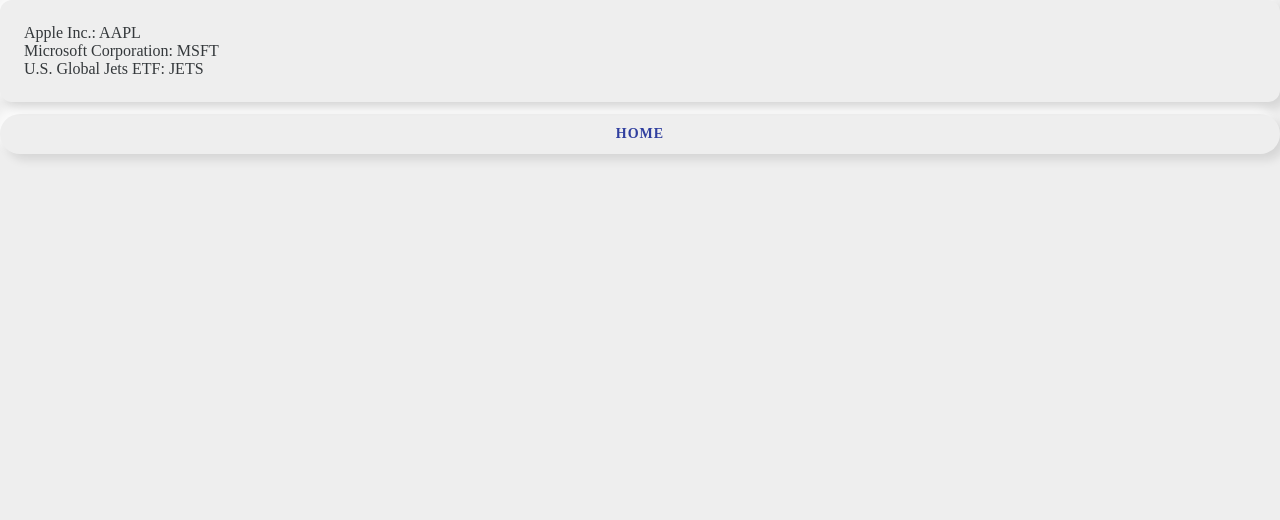
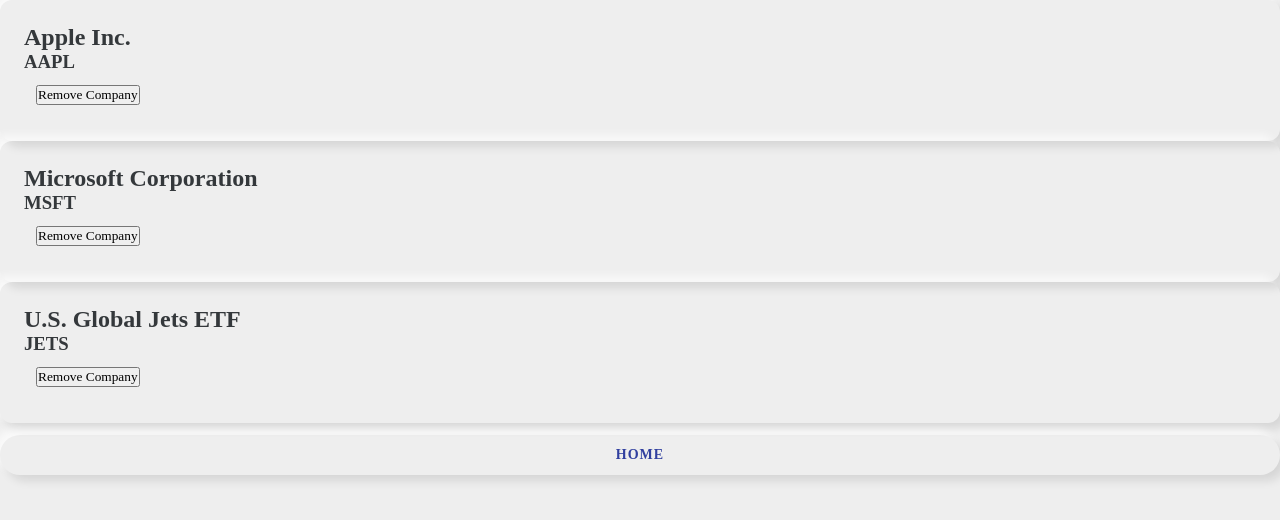
Before and after one commit to paulngovu/stock-app, a Django app: page /companies/ in a window 1280 px wide. Shown: the top 520 px of the page. Run offline with Django 3.2, Linux system fonts and the light colour scheme; data comes from the database, SQL or seed files in the repository; both versions use the stored data as it was after the commit.

Commit message:
Add function to remove company from watchlist

```diff
--- a/stocks/templates/companies.html
+++ b/stocks/templates/companies.html
@@ -5,11 +5,17 @@
 <title>{{ title }}</title>
 
 <div class="wrapper">
-  <div class="container">
-    {% for company in companies %}
-      <p>{{ company.name }}: {{ company.symbol }}</p>
-    {% endfor %}
-  </div>
+  {% for company in companies %}
+    <div class="container">
+      <h2>{{ company.name }}</h2>
+      <h3>{{ company.symbol }}</h3>
+      <form action="{% url 'dashboard' %}" method="post" value="{{request.POST.companyName}}">
+        {% csrf_token %}
+        <input type="hidden" name="companyName" value= "{{ company.name }}" required>
+        <input type="submit" name="submit" value="Remove Company">
+      </form>
+    </div>
+  {% endfor %}
 </div>
 
 <a class="btn btn-primary" href="/">Home</a>
--- a/stocks/templates/dashboard.html
+++ b/stocks/templates/dashboard.html
@@ -13,11 +13,13 @@
       <div class="container">
         <h2>{{ company.symbol }}</h2>
         <h3>{{ company.name }}</h3>
+        <h4>{{ company.recommendation }}</h4>
       </div>
     </div>
   {% endfor %}
 </div>
 
+<a class="btn btn-primary" href="{% url 'companies' %}">Manage Companies</a>
 <a class="btn btn-primary" href="{% url 'search' %}">Search for more companies</a>
 
 {% endblock %}
--- a/stocks/views.py
+++ b/stocks/views.py
@@ -8,14 +8,27 @@
 # ==============================================================================
 
 def viewDashboard(request):
+    # Remove a company from watchlist
+    if request.method == "POST":
+        deleteCompany(request.POST.get("companyName"))
+
     # Get all saved companies
     companies = Company.objects.all()
+
+    # Create list of companies with name, symbol, recommendation
+    companiesList = []
+    for company in companies:
+        # Add dictionary to list
+        companiesList.append({  "name": company.name,
+                                "symbol": company.symbol,
+                                "recommendation": getRecommendation(company)})
+    # companiesList.sort(key = lambda x: x["name"])
 
     errormsg = "You are not watching any companies" if not companies else ""
 
     context = {
         "title": "Dashboard",
-        "companies": companies,
+        "companies": companiesList,
         "errormsg": errormsg,
     }
     return render(request, 'dashboard.html', context)
@@ -47,10 +60,13 @@
     return render(request, 'search_results.html', context)
 
 def viewCompanies(request):
+    # Add company to watchlist
     if request.method == "POST":
+        # req comes back as string, convert to list
         company = ast.literal_eval(request.POST.get("company"))
-        print(company)
-        addCompany(company[1], company[0])
+        # print(company)
+        if company[1] not in [company.name for company in Company.objects.all()]:
+            addCompany(company[1], company[0])
 
     companies = Company.objects.all()
 
@@ -111,3 +127,42 @@
 
     c = Company(name=name, symbol=symbol)
     c.save()
+
+def deleteCompany(name):
+    """
+    Delete company from Django database
+
+    name: str
+    return value: None
+    """
+
+    c = Company.objects.filter(name=name)
+    if c:
+        c.delete()
+
+def getRecommendation(company):
+    """
+    Searches prices of company, return recommendation
+
+    company: Company obj
+    return value: str
+    """
+
+    prices = getPrices(company.symbol)
+
+    # Get 3 most recent days
+    firstThreeDays = []
+    index = 0
+    for price in prices['Time Series (Daily)'].values():
+        if index >= 3:
+            break
+        firstThreeDays.append(price)
+        index += 1
+    # print(firstThreeDays)
+
+    res = "HOLD"
+    # Consider action if volume of most recent day exceeds 10% of oldest day
+    if int(firstThreeDays[0]['5. volume']) * 1.1 >= int(firstThreeDays[2]['5. volume']):
+        res = "ACTION"
+
+    return res
```
Also changed, not shown: db.sqlite3.
